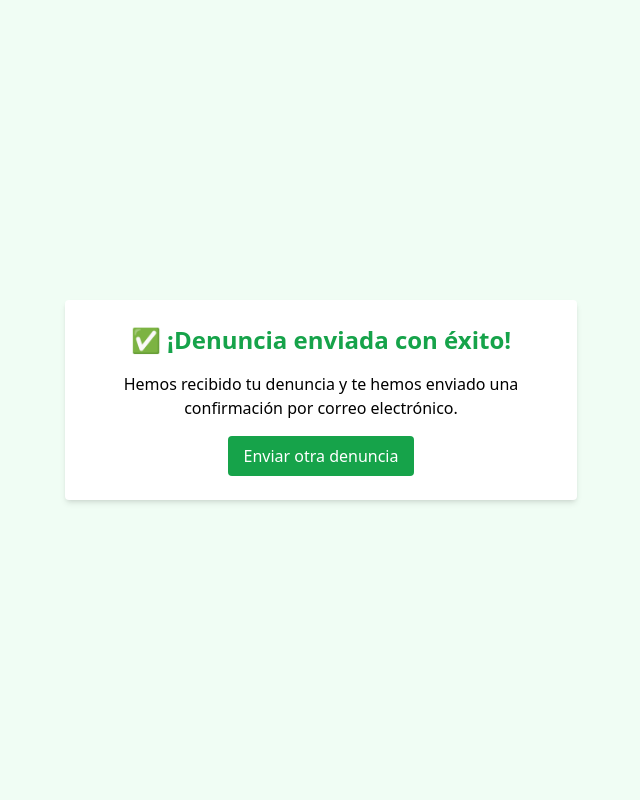
After one commit to innovacionfyc/denuncias, a PHP site: page /denuncia_enviada.php in a window 1280 px wide. The commit adds this page. Shown: the whole page, without its empty margins (319-959 px from the left). Run offline with PHP 8.4, Linux system fonts and the light colour scheme; some libraries are stand-ins or nearby versions.

Commit message:
Actualizacion en el archivo guardar_denuncia

```diff
--- a/db/conexion.php
+++ b/db/conexion.php
@@ -19,5 +19,6 @@ if ($conn->connect_error) {
 $conn->set_charset("utf8mb4");
 
 // Puedes dejar esto como prueba para saber si se conectó bien
-echo "✅ Conexión exitosa a la base de dato";
+/* echo "✅ Conexión exitosa a la base de datos";
 ?>
+ */
--- /dev/null
+++ b/denuncia_enviada.php
@@ -0,0 +1,17 @@
+<!DOCTYPE html>
+<html lang="es">
+<head>
+    <meta charset="UTF-8">
+    <title>Denuncia enviada</title>
+    <script src="https://cdn.tailwindcss.com"></script>
+</head>
+<body class="bg-green-50 min-h-screen flex items-center justify-center">
+    <div class="bg-white shadow-md rounded p-6 max-w-lg text-center">
+        <h1 class="text-2xl font-bold text-green-600 mb-4">✅ ¡Denuncia enviada con éxito!</h1>
+        <p class="mb-4">Hemos recibido tu denuncia y te hemos enviado una confirmación por correo electrónico.</p>
+        <a href="index.php" class="inline-block bg-green-600 text-white px-4 py-2 rounded hover:bg-green-700">
+            Enviar otra denuncia
+        </a>
+    </div>
+</body>
+</html>
```
Also changed, not shown: guardar_denuncia.php (+24 -10 lines).
